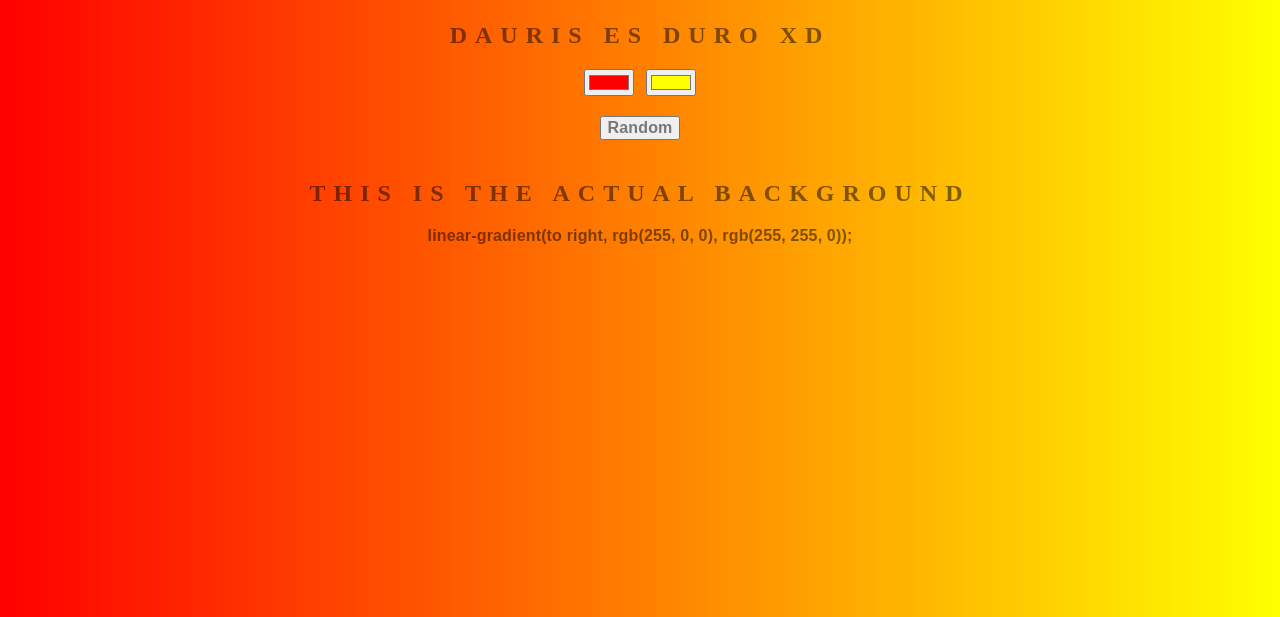
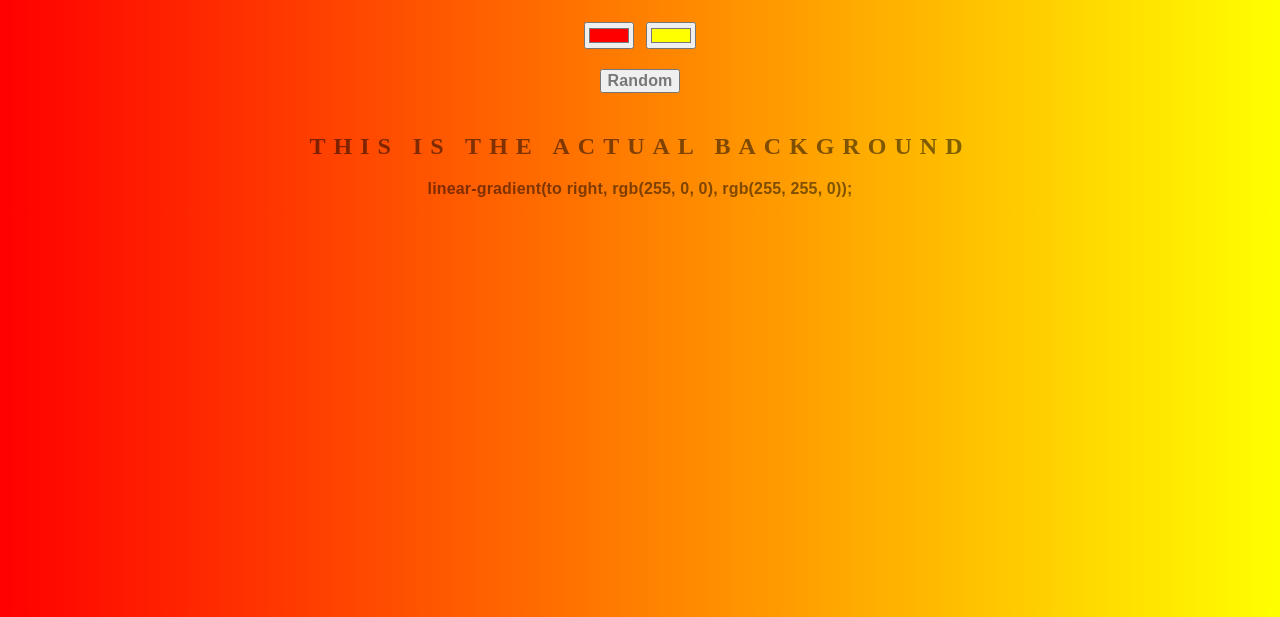
Before and after one commit to luisgerardodev/background-generator, a plain HTML site: page index.html in a window 1280 px wide. Shown: the part 183-800 px from the top of the page. Drawn offline with Linux system fonts and the light colour scheme.

Commit message:
quite titulo Dauris

```diff
--- a/index.html
+++ b/index.html
@@ -6,7 +6,6 @@
 </head>
 <body id="gradient">
 	<h1>Gradient Background for Mac</h1>
-	<h2>Dauris es duro XD</h2>
 	<input class="color1" type="color" name="color1">
 	<input class="color2" type="color" name="color2"><br>
 	<button>Random</button>
```
